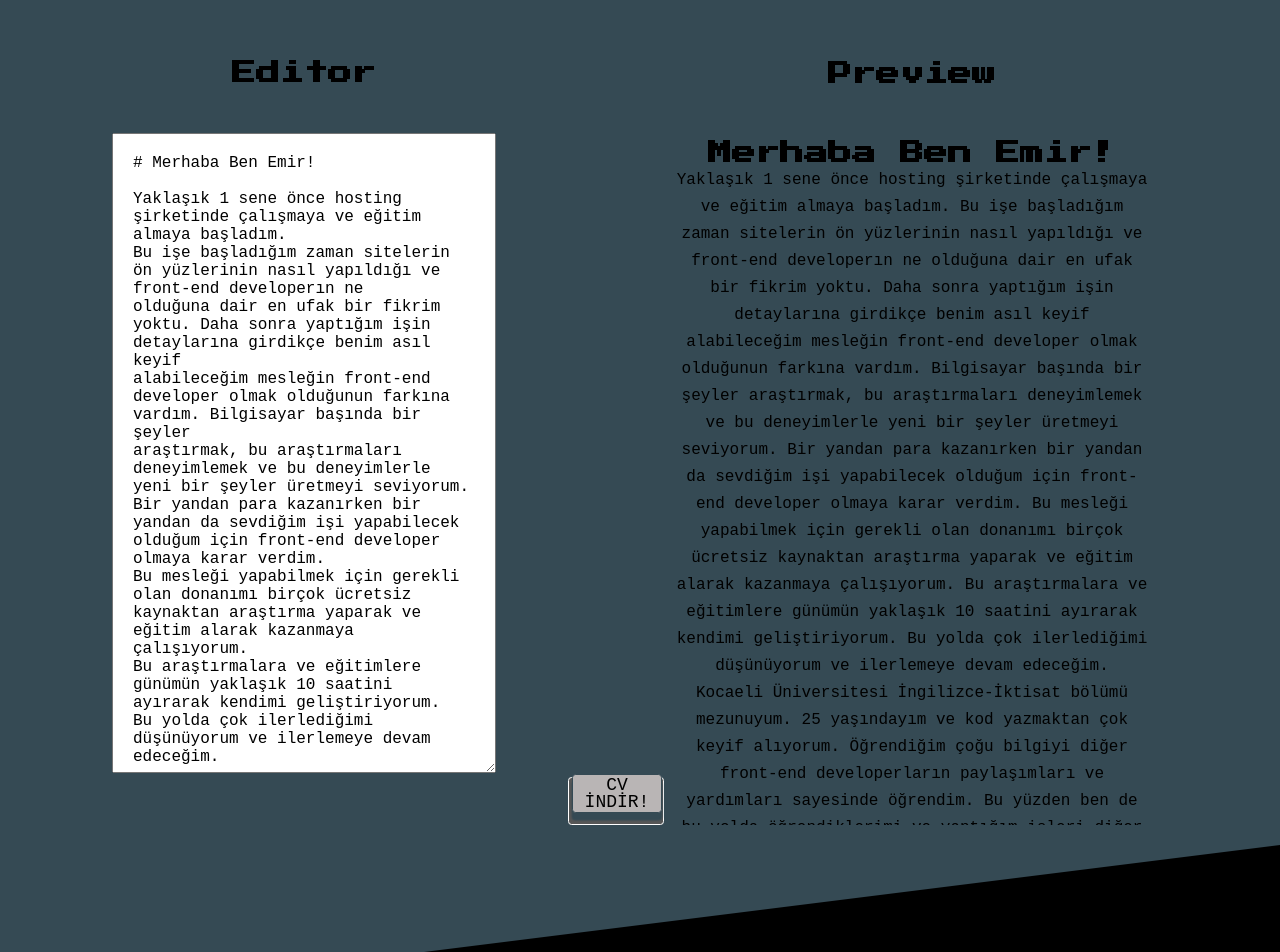
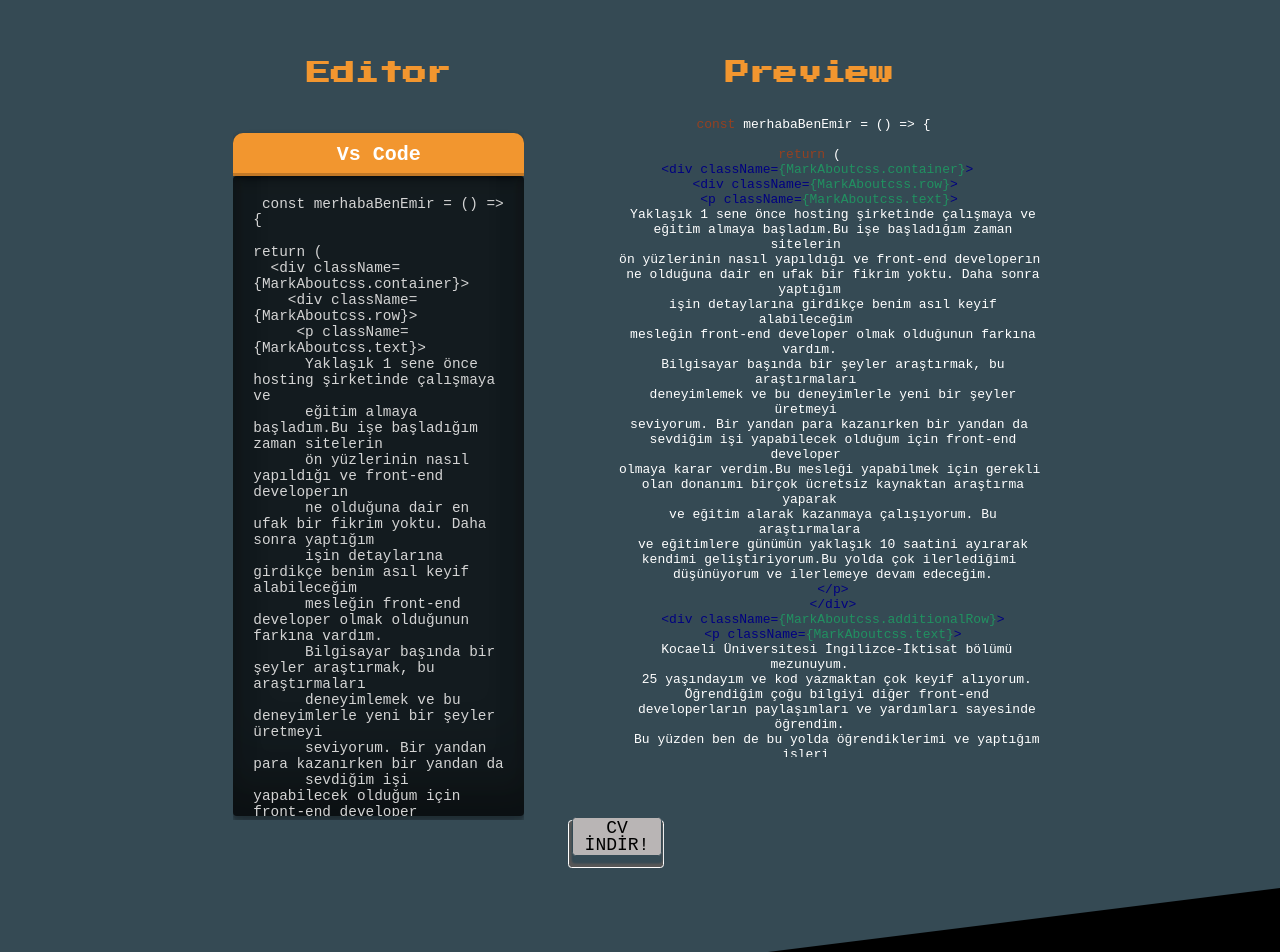
Before and after one commit to emirtetik/Frontmir-Portfolio, a Next.js app: page / in a window 1280 px wide. Shown: the part 1080-2032 px from the top of the page. Built offline with nearby package versions, Linux system fonts and the light colour scheme.

Commit message:
markdown style eklendi.

```diff
--- a/components/MarkAbout/MarkdownAbout.js
+++ b/components/MarkAbout/MarkdownAbout.js
@@ -1,45 +1,86 @@
 import React, { useState } from 'react';
 import MarkAboutcss from '../../styles/MarkdownAbout.module.css';
-import { ReactMarkdown } from 'react-markdown/lib/react-markdown';
+import SyntaxHighlighter from 'react-syntax-highlighter';
+import { docco } from 'react-syntax-highlighter/dist/esm/styles/hljs';
 
 function MarkdownAbout() {
+
+  const syntaxHighlighterStyles = {
+    width: '100%',
+    maxWidth: '50rem',
+    height: '40rem',
+    padding: '0px',
+    background: 'transparent',
+    color: 'white',
+  };
+
+
+  const defaultAbout = ` const merhabaBenEmir = () => {
+
+return (
+  <div className={MarkAboutcss.container}>
+    <div className={MarkAboutcss.row}>
+     <p className={MarkAboutcss.text}>
+      Yaklaşık 1 sene önce hosting şirketinde çalışmaya ve
+      eğitim almaya başladım.Bu işe başladığım zaman sitelerin
+      ön yüzlerinin nasıl yapıldığı ve front-end developerın
+      ne olduğuna dair en ufak bir fikrim yoktu. Daha sonra yaptığım
+      işin detaylarına girdikçe benim asıl keyif alabileceğim
+      mesleğin front-end developer olmak olduğunun farkına vardım.
+      Bilgisayar başında bir şeyler araştırmak, bu araştırmaları
+      deneyimlemek ve bu deneyimlerle yeni bir şeyler üretmeyi
+      seviyorum. Bir yandan para kazanırken bir yandan da
+      sevdiğim işi yapabilecek olduğum için front-end developer
+      olmaya karar verdim.Bu mesleği yapabilmek için gerekli
+      olan donanımı birçok ücretsiz kaynaktan araştırma yaparak
+      ve eğitim alarak kazanmaya çalışıyorum. Bu araştırmalara
+      ve eğitimlere günümün yaklaşık 10 saatini ayırarak
+      kendimi geliştiriyorum.Bu yolda çok ilerlediğimi
+      düşünüyorum ve ilerlemeye devam edeceğim.
+      </p>
+      </div>
+      <div className={MarkAboutcss.additionalRow}>
+       <p className={MarkAboutcss.text}>
+       Kocaeli Üniversitesi İngilizce-İktisat bölümü mezunuyum.
+       25 yaşındayım ve kod yazmaktan çok keyif alıyorum.
+       Öğrendiğim çoğu bilgiyi diğer front-end
+       developerların paylaşımları ve yardımları sayesinde öğrendim.
+       Bu yüzden ben de bu yolda öğrendiklerimi ve yaptığım işleri
+       diğer front-end developer arkadaşlarım için blog
+       sayfamda paylaşıyorum. Web geliştirme alanında sorularınız
+       için sosyal medya hesaplarımdan bana ulaşabilirsiniz.
+       </p>
+
+      </div>
+    </div>
+    )
+  }
+`;
+
   const [input, setInput] = useState(defaultAbout);
+
   const handleInputChange = (e) => {
     setInput(e.target.value);
   };
 
+
+
   return (
     <div className={MarkAboutcss.container}>
       <div className={MarkAboutcss.editor}>
-        <h2>Editor</h2>
+        <h2 className={MarkAboutcss.editor_head}>Editor</h2>
+        <div className={MarkAboutcss.panel}><p>Vs Code</p></div>
         <textarea autoFocus className={MarkAboutcss.textarea} value={input} onChange={handleInputChange} />
       </div>
       <div className={MarkAboutcss.preview}>
         <h2 className={MarkAboutcss.preview_head}>Preview</h2>
         <div className={MarkAboutcss.markdown}>
-          <ReactMarkdown>{input}</ReactMarkdown>
+          <SyntaxHighlighter language="javascript" style={docco} wrapLongLines={true} customStyle={syntaxHighlighterStyles}>
+        {input}
+          </SyntaxHighlighter>
         </div>
       </div>
     </div>
   );
 }
-
-const defaultAbout = `# Merhaba Ben Emir!
-
-Yaklaşık 1 sene önce hosting şirketinde çalışmaya ve eğitim almaya başladım.
-Bu işe başladığım zaman sitelerin ön yüzlerinin nasıl yapıldığı ve front-end developerın ne
-olduğuna dair en ufak bir fikrim yoktu. Daha sonra yaptığım işin detaylarına girdikçe benim asıl keyif
-alabileceğim mesleğin front-end developer olmak olduğunun farkına vardım. Bilgisayar başında bir şeyler
-araştırmak, bu araştırmaları deneyimlemek ve bu deneyimlerle yeni bir şeyler üretmeyi seviyorum.
-Bir yandan para kazanırken bir yandan da sevdiğim işi yapabilecek olduğum için front-end developer olmaya karar verdim.
-Bu mesleği yapabilmek için gerekli olan donanımı birçok ücretsiz kaynaktan araştırma yaparak ve eğitim alarak kazanmaya çalışıyorum.
-Bu araştırmalara ve eğitimlere günümün yaklaşık 10 saatini ayırarak kendimi geliştiriyorum.
-Bu yolda çok ilerlediğimi düşünüyorum ve ilerlemeye devam edeceğim.
-
-Kocaeli Üniversitesi İngilizce-İktisat bölümü mezunuyum. 25 yaşındayım ve kod yazmaktan çok keyif alıyorum.
-Öğrendiğim çoğu bilgiyi diğer front-end developerların paylaşımları ve yardımları sayesinde öğrendim.
-Bu yüzden ben de bu yolda öğrendiklerimi ve yaptığım işleri diğer front-end developer arkadaşlarım için blog
-sayfamda paylaşıyorum. Web geliştirme alanında sorularınız için sosyal medya hesaplarımdan bana ulaşabilirsiniz.
-`;
-
 export default MarkdownAbout;
--- a/data.js
+++ b/data.js
@@ -16,7 +16,7 @@ export  const  data = [
           "text8":`Alieswolf web sitesinde, yaratıcılığı desteklemek ve güçlü bir kullanıcı deneyimi sunmak için çeşitli teknolojiler kullanmaktayım. Next.js ve React, dinamik ve hızlı web uygulamalarının geliştirilmesini kolaylaştırırken, Bootstrap, sayfaların görsel tasarımını iyileştirmemde önemli bir rol oynuyor. Ayrıca, AOS, React Icons ve React-Bootstrap gibi araçlarla sayfaları daha etkileyici hale getirebiliyorum.
           Alieswolf'un kullanılan teknolojiler sayesinde, yaratıcılığımı ifade etmek ve ziyaretçilere ilgi çekici bir deneyim sunmak için gereken güçlü araçlara sahibim.`,
           "live":`https://www.alieswolf.com/`,
-          "make": "Nextjs-Bootstrap-AOS"
+          "make": "Nextjs-Bootstrap"
     },
     {
     "id":2,
--- a/package.json
+++ b/package.json
@@ -17,7 +17,7 @@
     "react-dom": "18.2.0",
     "react-icons": "^4.8.0",
     "react-markdown": "^8.0.7",
-    "react-tsparticles": "^2.9.3",
+    "react-syntax-highlighter": "^15.5.0",
     "sharp": "^0.31.3",
     "three": "^0.154.0"
   }
--- a/pages/index.js
+++ b/pages/index.js
@@ -14,7 +14,7 @@ import Meta from '@/components/Meta'
 import ayvaz1 from "../public/images/ayvaz1.png"
 import kuofor1 from "../public/images/kuofor1.png"
 import nodejs from "../public/images/nodejs.png"
-import responsive from "../public/images/responsive.png"
+import alies from "../public/images/alies.png"
 import MarkdownAbout from '@/components/MarkAbout/MarkdownAbout'
 
 
@@ -306,18 +306,18 @@ Blog'u oku..
 <div className="card" data-aos="zoom-in">
 
 <div className="card-img-holder">
-<Image priority src={responsive} alt='proje' width={800} height={300}  placeholder="blur"
+<Image priority src={alies} alt='proje' width={800} height={300}  placeholder="blur"
   blurDataURL={'/images/responsive.png'}/>
 
 </div>
-<h3 className="blog-title">Responsive Tasarım Nedir?</h3>
-<span className="blog-time">3 Şubat 2023'de yüklendi.</span>
+<h3 className="blog-title">Nextjs İle Spora Başlayabilirsin.</h3>
+<span className="blog-time">6 Temmuz 2023'de yüklendi.</span>
 <p className="description">
-Responsive, uyumlu web tasarım anlamına gelir. Son birkaç yılda ismini sıkça duyduğumuz bu web tasarım, ilk olarak 2010 tarihinde ortaya çıktı.
+Alieswolf, Next.js framework'ü üzerine inşa edilmiştir. Next.js, React tabanlı bir web framework'üdür ve hızlı, ölçeklenebilir ve SEO dostu web uygulamaları geliştirmeyi kolaylaştırır.
 </p>
 <div className="options">
 <span>
-Blog'u oku..
+Nextjs-Bootstrap-AOS
 </span>
 <Link href="/blog"> <button className="btn">Blog</button></Link>
 
--- a/styles/MarkdownAbout.module.css
+++ b/styles/MarkdownAbout.module.css
@@ -1,40 +1,70 @@
 .container {
     display: flex;
     justify-content: center;
-    gap: 10rem;
+    gap: 3rem;
   }
 
   .editor {
-    width: 30%;
+    width: 40%;
+    overflow: auto;
   }
-
+  .editor_head{
+    margin-bottom: 3rem;
+    color: var(--third-color);
+  }
+  .panel{
+    background-color: var(--third-color);
+    padding: 10px;
+    overflow: hidden;
+    border-top-left-radius: 10px;
+    border-top-right-radius: 10px;
+    box-shadow: rgba(0, 0, 0, 0.4) 0px 2px 4px, rgba(0, 0, 0, 0.3) 0px 7px 13px -3px, rgba(0, 0, 0, 0.2) 0px -3px 0px inset;
+  }
+  .panel p {
+     color: var(--white-color);
+     font-weight: bold;
+     font-size: 20px;
+  }
   .textarea {
     width: 100%;
     height: 40rem;
     padding: 20px;
-    margin-top: 3rem;
-    font-size: 2vh;
-    outline: none;
+    font-size: 1.8vh;
+    font-family: 'Fira Code', monospace;
+  background-color: rgba(0, 0, 0, 0.637);
+  color: #d4d4d4;
+  border: none;
+  outline: none;
+  resize: none;
+  border-radius: 4px;
+  box-shadow: rgba(0, 0, 0, 0.17) 0px -23px 25px 0px inset, rgba(0, 0, 0, 0.15) 0px -36px 30px 0px inset, rgba(0, 0, 0, 0.1) 0px -79px 40px 0px inset, rgba(0, 0, 0, 0.06) 0px 2px 1px, rgba(0, 0, 0, 0.09) 0px 4px 2px, rgba(0, 0, 0, 0.09) 0px 8px 4px, rgba(0, 0, 0, 0.09) 0px 16px 8px, rgba(0, 0, 0, 0.09) 0px 32px 16px;
+
   }
 
+
   .preview {
-    width: 40%;
-    font-size: 2vh;
-    line-height: 27px;
+    background: transparent;
   }
   .preview_head{
     margin-bottom: 2rem;
+    color: var(--third-color);
   }
   .markdown {
-    height: 40vh;
-    padding: 20px;
+    max-height: auto;
+  padding: 0px;
   }
+
 
   @media screen and (max-width: 768px) {
     .container {
       flex-direction: column;
       align-items: center;
-    gap: 3rem;
+      gap: 3rem;
+
+    }
+    .textarea {
+      height: 40rem;
+      padding: 20px;
 
     }
 
@@ -45,8 +75,20 @@
     }
     .markdown {
         height:auto;
-        text-align: start;
       }
 
 
   }
+  @media screen and (max-width: 480px) {
+    .textarea {
+      width: 90%;
+
+      margin-left: 10px;
+    }
+    .markdown {
+      height:auto;
+      width: 90%;
+      margin-left: 15px;
+    }
+
+  }
--- a/styles/globals.css
+++ b/styles/globals.css
@@ -14,6 +14,8 @@
    --third-color:#F2962F;
    --dark-color:black;
    --white-color:white;
+  --gradient-color:linear-gradient(to bottom, #f2972f, #354a54, black);
+  --gradient2-color:linear-gradient(to top, #f2972f73, #354a5479, black);
 
 }
 
--- a/styles/nav.css
+++ b/styles/nav.css
@@ -180,6 +180,10 @@ left: 0;
 		transform: translateY(-100vh);
 	}
 
+  header.scrolled nav {
+    background: var(--third-color);
+  }
+
 
 	header .responsive_nav {
 		transform: none;
```
Also changed, not shown: pages/blog/index.js (+6 -1 lines), styles/Blog.module.css (+7 -6 lines), styles/home.css (+20 -18 lines), 1 other file (tests, documents, lock files or other folders).
